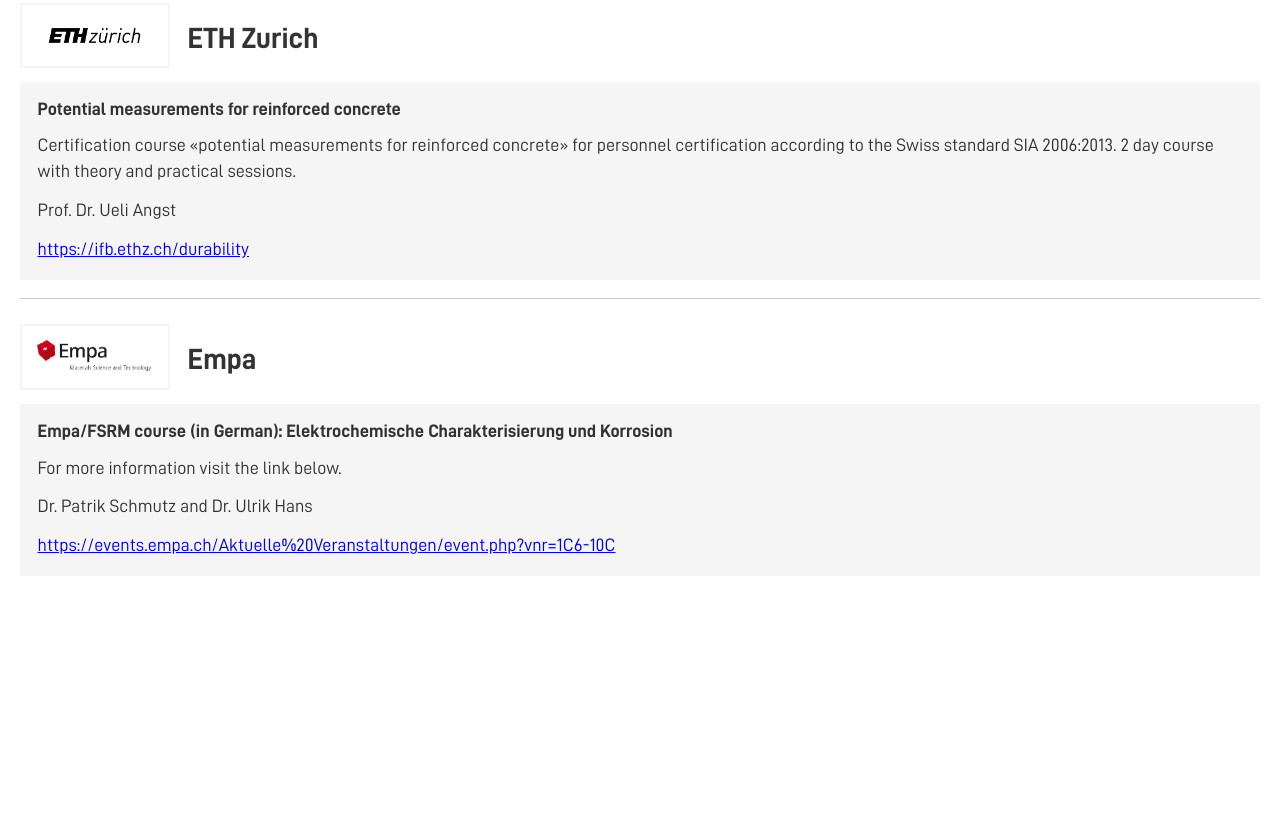
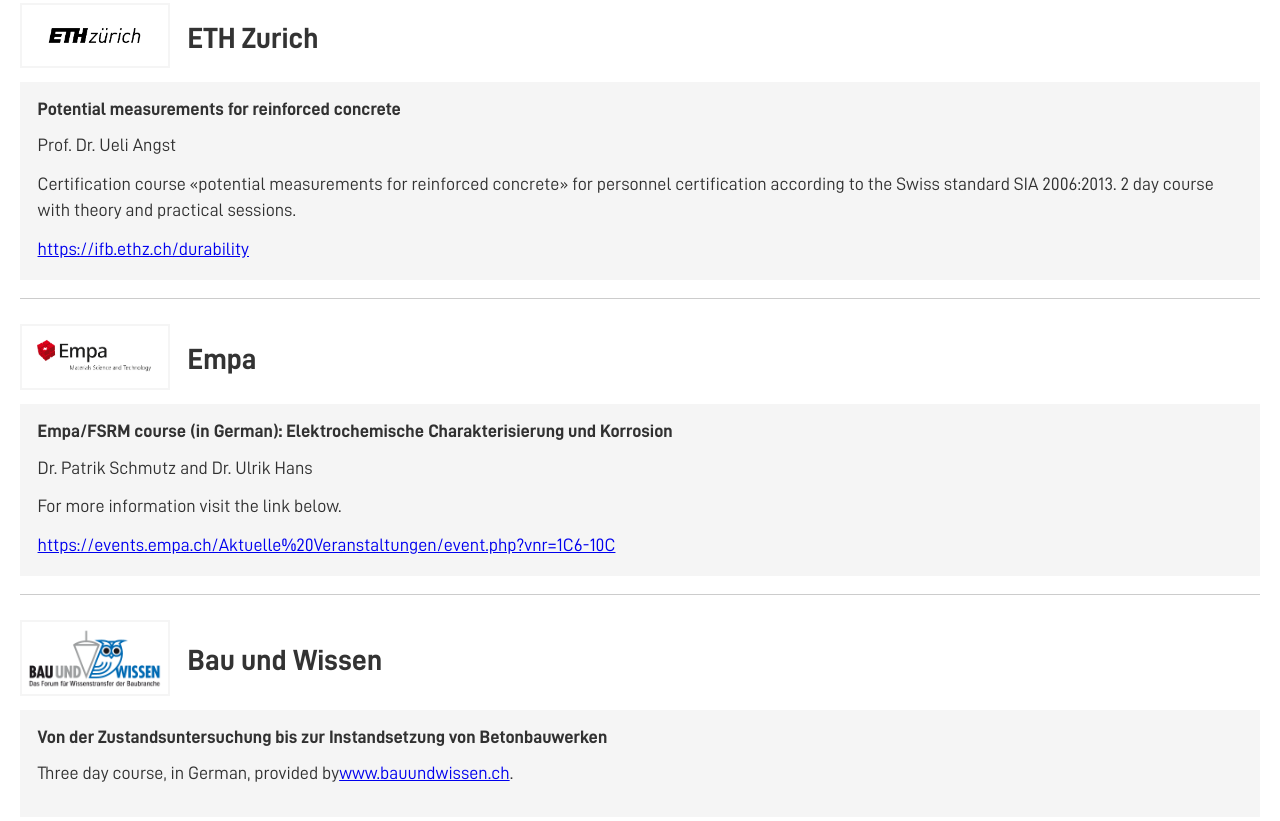
Before and after one commit to thiloschmid/swisscorr, a Gatsby site: page /education/practitioners-courses in a window 1280 px wide. Shown: the part 630-1451 px from the top of the page. Before the commit the page ends 1268 px from the top, so only its background shows below. Built offline with nearby package versions, Linux system fonts and the light colour scheme; Gatsby itself is replaced by a stand-in of ours.

Commit message:
added course by bau und wissen

```diff
--- a/src/pages/education/practitioners-courses.tsx
+++ b/src/pages/education/practitioners-courses.tsx
@@ -7,6 +7,7 @@ import SEO from "../../components/seo"
 import eth from "../../images/logos/eth.png"
 import sgk from "../../images/logos/sgk.png"
 import empa from "../../images/logos/empa.png"
+import buw from "../../images/logos/bauundwissen.png"
 
 import InstituteTitle from "../../components/institute-title"
 
@@ -58,17 +59,15 @@ const PractitionersCourses = () => (
     <div className="course-box">
       <div>
         <h4>Potential measurements for reinforced concrete</h4>
-
+        <p>{`Prof. Dr. Ueli Angst`}</p>
         <p>
           {`Certification course «potential measurements for reinforced concrete» for personnel certification according to the Swiss standard SIA 2006:2013. 2 day course with theory and practical sessions.`}
         </p>
-        <p>{`Prof. Dr. Ueli Angst`}</p>
         <a href="https://ifb.ethz.ch/durability">
           https://ifb.ethz.ch/durability
         </a>
       </div>
     </div>
-
 
     {/* 3. Empa course */}
     <hr />
@@ -80,15 +79,42 @@ const PractitionersCourses = () => (
 
     <div className="course-box">
       <div>
-        <h4>Empa/FSRM course (in German): Elektrochemische Charakterisierung und Korrosion</h4>
-
-        <p>
-          {`For more information visit the link below.`}
-        </p>
+        <h4>
+          Empa/FSRM course (in German): Elektrochemische Charakterisierung und
+          Korrosion
+        </h4>
         <p>{`Dr. Patrik Schmutz and Dr. Ulrik Hans`}</p>
+        <p>{`For more information visit the link below.`}</p>
         <a href="https://events.empa.ch/Aktuelle%20Veranstaltungen/event.php?vnr=1C6-10C">
           https://events.empa.ch/Aktuelle%20Veranstaltungen/event.php?vnr=1C6-10C
         </a>
+      </div>
+    </div>
+
+    <hr />
+    <InstituteTitle
+      logo={buw}
+      title="Bau und Wissen"
+      link="www.bauundwissen.ch"
+    />
+
+    <div className="course-box">
+      <div>
+        <h4>
+          Von der Zustandsuntersuchung bis zur
+          Instandsetzung von Betonbauwerken
+        </h4>
+
+        <p>
+          {[
+            "Three day course, in German, provided by",
+
+            <a href="https://www.bauundwissen.ch/" target="_blank">
+              www.bauundwissen.ch
+            </a>,
+            ".",
+          ]}
+        </p>
       </div>
     </div>
   </Layout>
--- a/src/pages/members.tsx
+++ b/src/pages/members.tsx
@@ -96,7 +96,7 @@ const SecondPage = () => (
       keywords={
         "Organic coatings. Sacrificial anodes. Corrosion inhibitors. Sealing and bonding. Waterproofing materials."
       }
-      link={"www.sika.ch"}
+      link={"https://che.sika.com/"}
       comments="(Industry member)"
     />
     <MemberCard
@@ -108,7 +108,7 @@ const SecondPage = () => (
         structures. Non-destructive testing. Potential mapping. Service life
         modelling. Quality control of stainless steels. Corrosion protection.`
       }
-      link={"www.tfb.ch"}
+      link={"https://www.tfb.ch/"}
       comments="(Industry member)"
     />
   </Layout>
```
Also changed, not shown: src/images/logos/bauundwissen.png (added), src/images/logos/tfb.png (renamed from src/images/logos/TFB.png).
